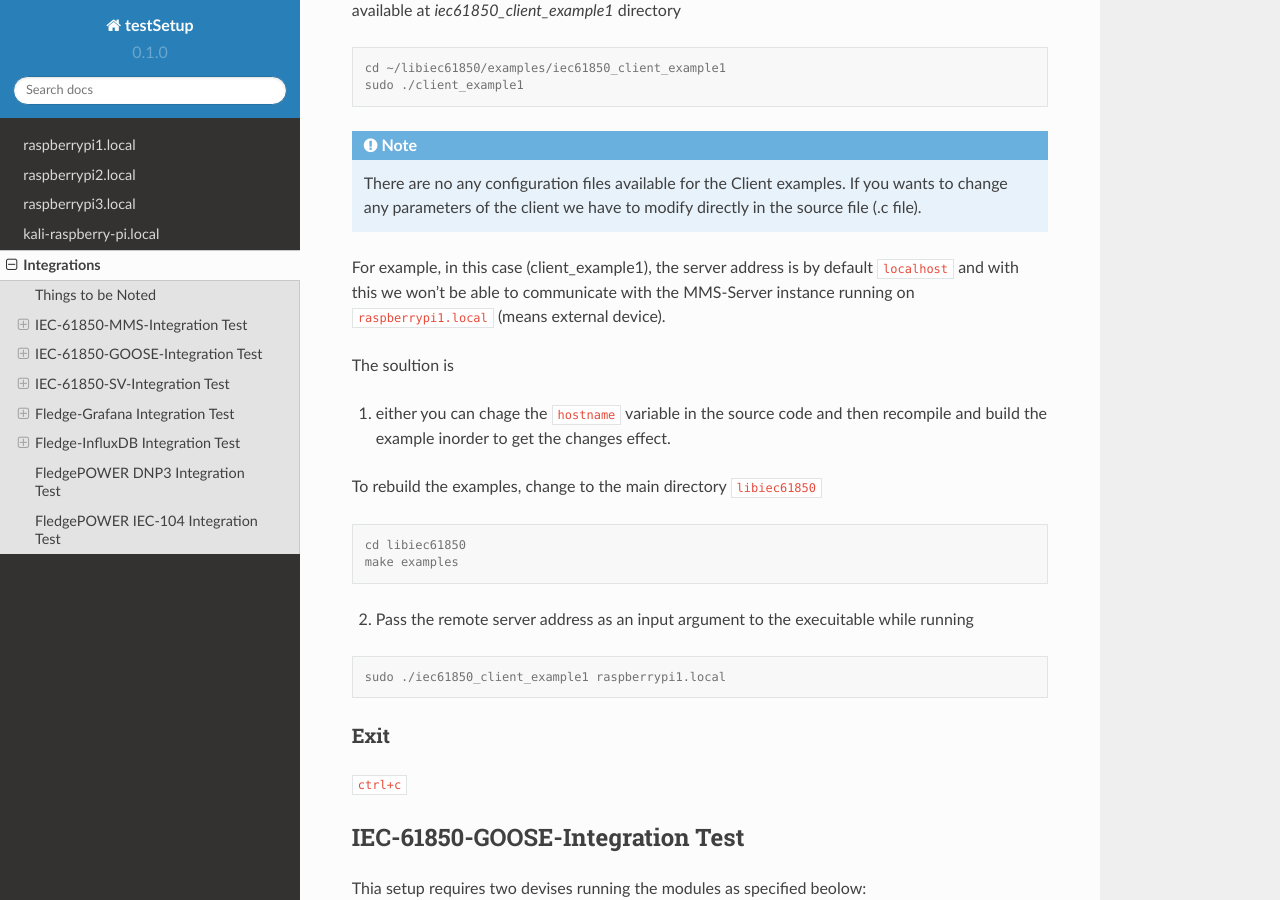
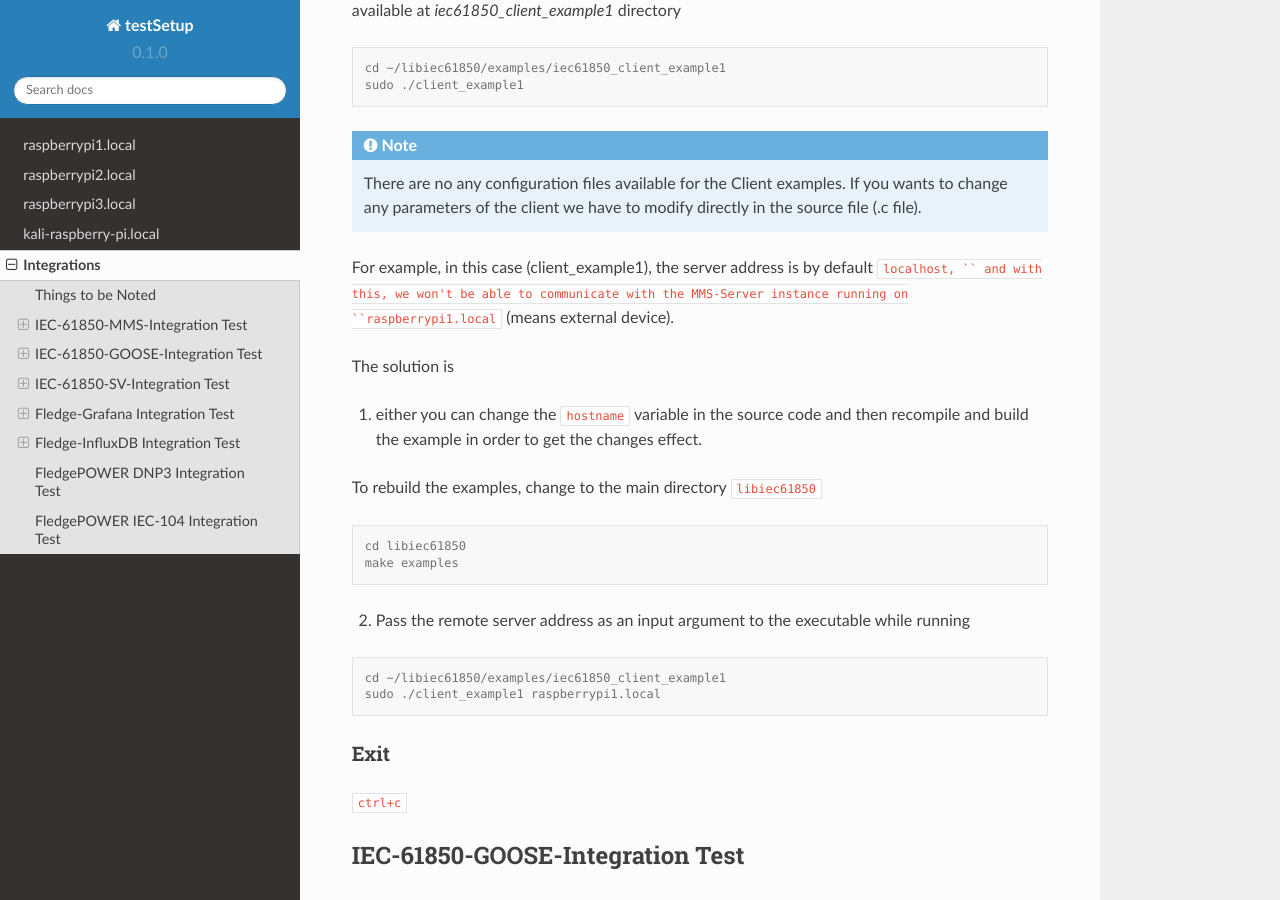
Before and after one commit to suresh-iitr/setup, a Sphinx documentation site: the page built from docs/source/integrations.rst, in a window 1280 px wide and 900 px high, scrolled down 3111 px. Built offline with Sphinx 7.4.7 and the Read the Docs theme 2.0.0, drawn with Linux system fonts in a browser that asks for light colours.

Commit message:
Update integrations.rst

```diff
--- a/docs/source/integrations.rst
+++ b/docs/source/integrations.rst
@@ -136,11 +136,11 @@ For example to run a simple MMS Client, you can run the example ``iec61850_clien
 
   There are no any configuration files available for the Client examples. If you wants to change any parameters of the client we have to modify directly in the source file (.c file).
 
-For example, in this case (client_example1), the server address is by default ``localhost`` and with this we won't be able to communicate with the MMS-Server instance running on ``raspberrypi1.local`` (means external device).
+For example, in this case (client_example1), the server address is by default ``localhost, `` and with this, we won't be able to communicate with the MMS-Server instance running on ``raspberrypi1.local`` (means external device).
 
-The soultion is
+The solution is
 
-1. either you can chage the ``hostname`` variable  in the source code and then recompile and build the example inorder to get the changes effect.
+1. either you can change the ``hostname`` variable  in the source code and then recompile and build the example in order to get the changes effect.
 
 To rebuild the examples, change to the main directory ``libiec61850``
 
@@ -149,11 +149,12 @@ To rebuild the examples, change to the main directory ``libiec61850``
    cd libiec61850
    make examples
 
-2. Pass the remote server address as an input argument to the execuitable while running
+2. Pass the remote server address as an input argument to the executable while running
 
 .. code-block:: console
 
-   sudo ./iec61850_client_example1 raspberrypi1.local
+   cd ~/libiec61850/examples/iec61850_client_example1
+   sudo ./client_example1 raspberrypi1.local
 
 
 ------
```
